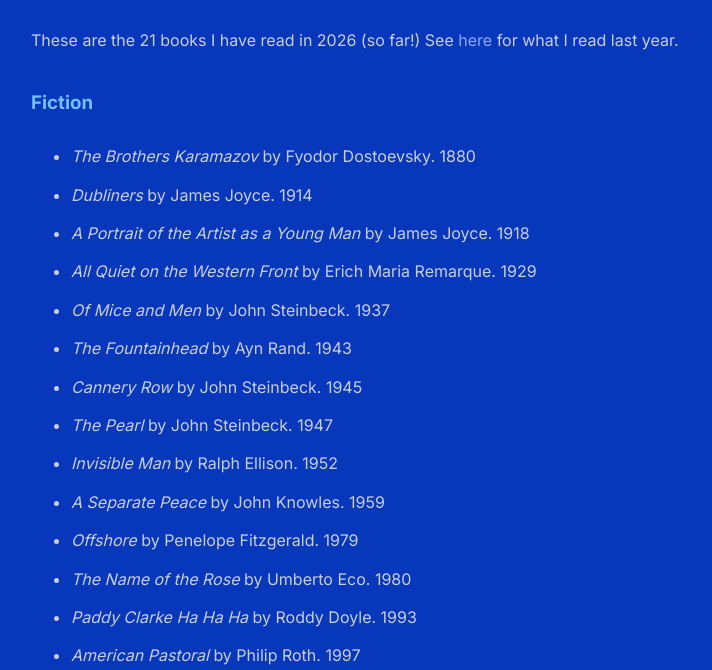
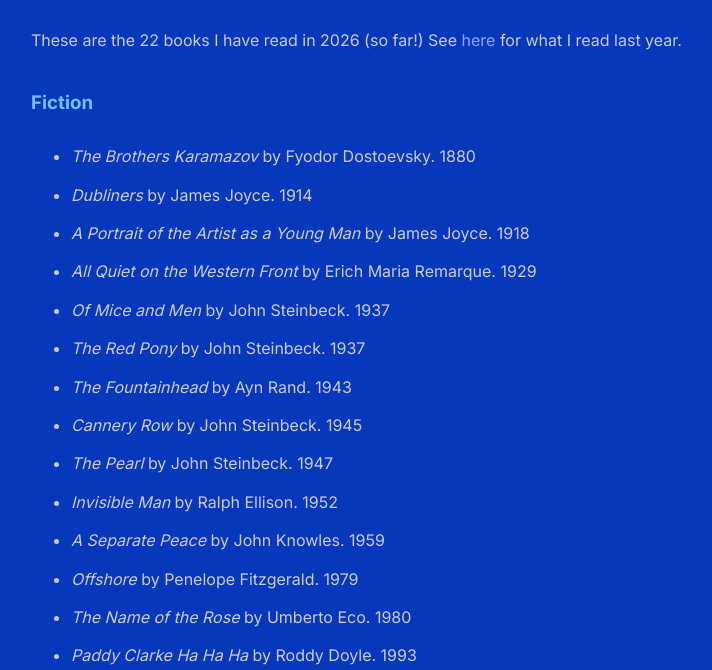
Before and after one commit to shihankanungo/shihankanungo.github.io, a Jekyll site: the page built from books.md, in a window 1280 px wide and 900 px high, scrolled down 550 px, cut to the strip 230-900 px from the top of the window. Shown: the whole strip, without its empty margins (249-961 px from the left). Built offline with Jekyll 4.4.1, drawn with Linux system fonts in a browser that asks for light colours.

Commit message:
Update book count and add 'The Red Pony'

```diff
--- a/books.md
+++ b/books.md
@@ -8,7 +8,7 @@ title: Reading &amp;c.
 ![ch-reading](images/ch1.png)
 
 <br>
-These are the 21 books I have read in 2026 (so far!) See [here](https://shihankanungo.github.io/wrapped-2025#books) for what I read last year. <br>
+These are the 22 books I have read in 2026 (so far!) See [here](https://shihankanungo.github.io/wrapped-2025#books) for what I read last year. <br>
 
 ### Fiction
 - *The Brothers Karamazov* by Fyodor Dostoevsky. 1880
@@ -16,6 +16,7 @@ These are the 21 books I have read in 2026 (so far!) See [here](https://shihanka
 - *A Portrait of the Artist as a Young Man* by James Joyce. 1918
 - *All Quiet on the Western Front* by Erich Maria Remarque. 1929
 - *Of Mice and Men* by John Steinbeck. 1937
+- *The Red Pony* by John Steinbeck. 1937
 - *The Fountainhead* by Ayn Rand. 1943
 - *Cannery Row* by John Steinbeck. 1945
 - *The Pearl* by John Steinbeck. 1947
```
